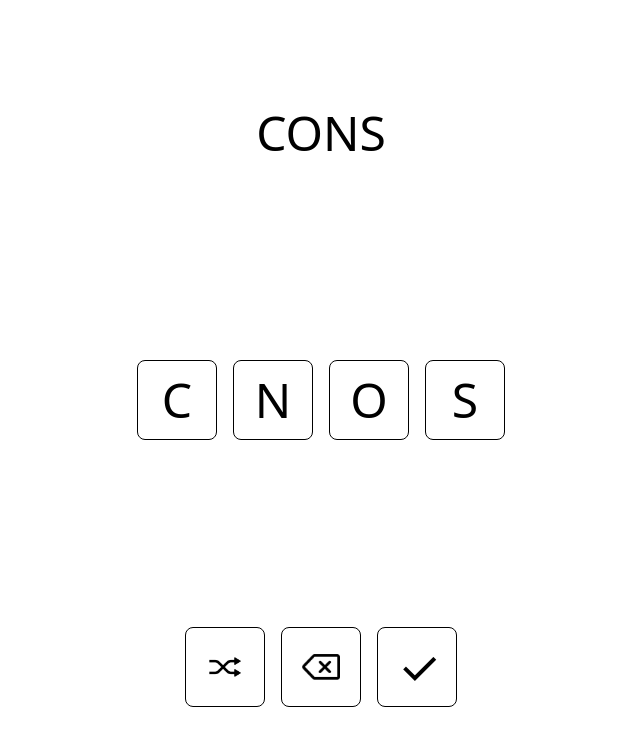
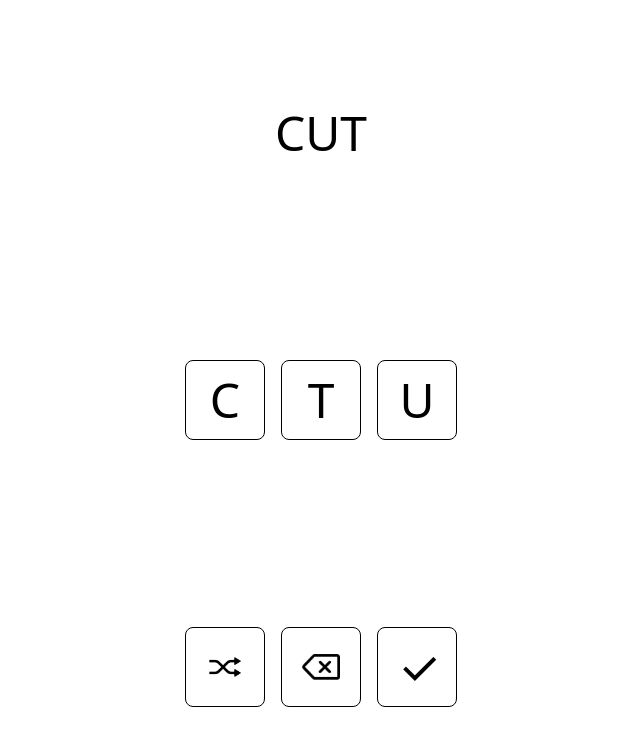
Before and after one commit to lacker/valentines2021, a React (Create React App) app: page / in a window 1280 px wide. Shown: the top 746 px of the page, without its empty margins (319-959 px from the left). Built offline with nearby package versions, Linux system fonts and the light colour scheme.

Commit message:
use some state

```diff
--- a/src/App.js
+++ b/src/App.js
@@ -1,4 +1,4 @@
-import React, { useEffect } from "react";
+import React, { useEffect, useState } from "react";
 
 import puzzles from "./puzzles";
 import solutions from "./solutions";
@@ -45,6 +45,9 @@ let ImageButton = ({ alt, image, onClick }) => {
   );
 };
 
+let MIN_LENGTH = 3;
+let MAX_LENGTH = 7;
+
 function App() {
   useEffect(() => {
     let letters = Array.from("VALTINE");
@@ -52,10 +55,19 @@ function App() {
     document.title = letters.join("");
   }, []);
 
-  let len = choice([3, 4, 5, 6, 7]);
-  let letterString = choice(puzzles[len]);
-  let solution = choice(solutions[letterString]).toUpperCase();
-  let letters = Array.from(letterString.toUpperCase());
+  let [length, setLength] = useState(MIN_LENGTH);
+  let [solution, setSolution] = useState("");
+  let [letters, setLetters] = useState([]);
+
+  if (letters.length == 0) {
+    // We need to initialize a new puzzle for this length
+    let letterString = choice(puzzles[length]);
+    let newSolution = choice(solutions[letterString]).toUpperCase();
+    let newLetters = Array.from(letterString.toUpperCase());
+    setSolution(newSolution);
+    setLetters(newLetters);
+    return null;
+  }
 
   let select = letter => {
     console.log("selected", letter);
```
